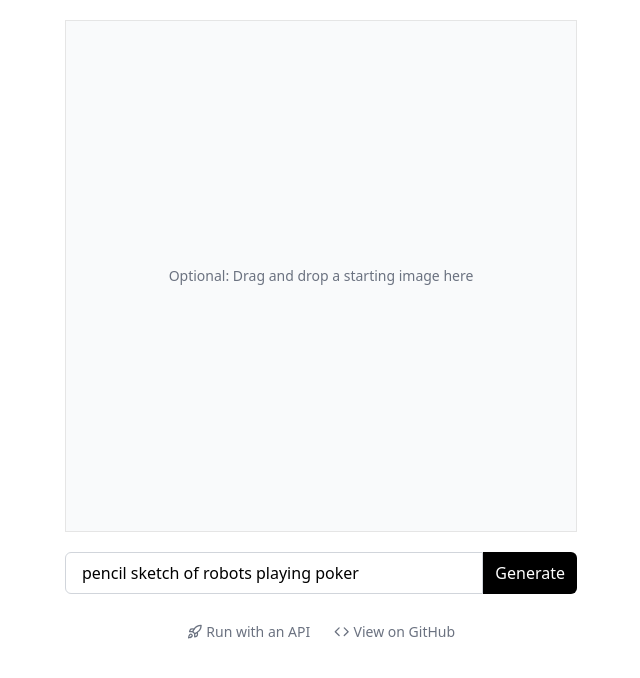
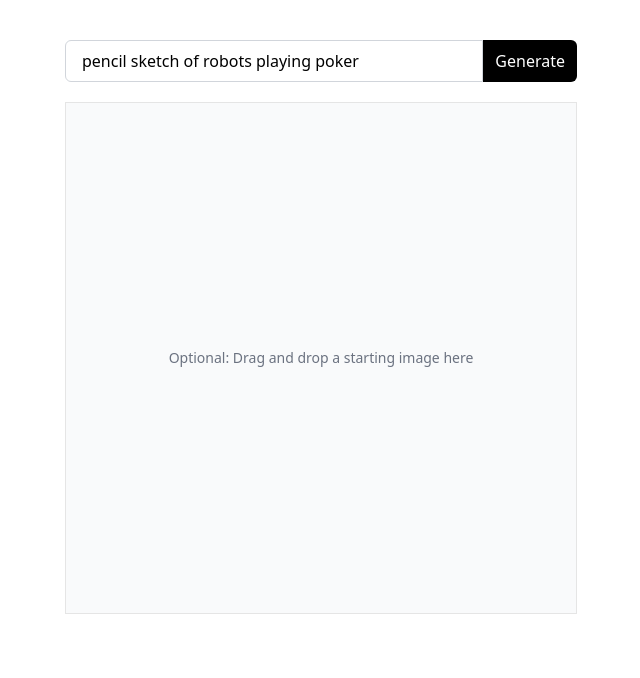
Before and after one commit to nikolaspapastavrou/scale-ai-hackathon-front-end, a Next.js app: page / in a window 1280 px wide. Shown: the top 678 px of the page, without its empty margins (319-959 px from the left). Built offline with nearby package versions, Linux system fonts and the light colour scheme.

Commit message:
Update text field to be ontop of file upload

```diff
--- a/pages/index.js
+++ b/pages/index.js
@@ -88,6 +88,23 @@ export default function Home() {
       <main className="container mx-auto p-5">
         {error && <div>{error}</div>}
 
+        <div className="max-w-[512px] mx-auto">
+          <PromptForm onSubmit={handleSubmit} />
+
+          <div className="text-center">
+            {((predictions.length > 0 &&
+              predictions[predictions.length - 1].output) ||
+              maskImage ||
+              userUploadedImage) && (
+              <button className="lil-button" onClick={startOver}>
+                <StartOverIcon className="icon" />
+                Start over
+              </button>
+            )}
+
+            <Download predictions={predictions} />
+          </div>
+        </div>
         <div className="border-hairline max-w-[512px] mx-auto relative">
           <Dropzone
             onImageDropped={setUserUploadedImage}
@@ -105,40 +122,6 @@ export default function Home() {
             />
           </div>
         </div>
-
-        <div className="max-w-[512px] mx-auto">
-          <PromptForm onSubmit={handleSubmit} />
-
-          <div className="text-center">
-            {((predictions.length > 0 &&
-              predictions[predictions.length - 1].output) ||
-              maskImage ||
-              userUploadedImage) && (
-              <button className="lil-button" onClick={startOver}>
-                <StartOverIcon className="icon" />
-                Start over
-              </button>
-            )}
-
-            <Download predictions={predictions} />
-            <Link href="https://replicate.com/stability-ai/stable-diffusion">
-              <a target="_blank" className="lil-button">
-                <RocketIcon className="icon" />
-                Run with an API
-              </a>
-            </Link>
-            <Link href="https://github.com/zeke/inpainter">
-              <a
-                className="lil-button"
-                target="_blank"
-                rel="noopener noreferrer"
-              >
-                <CodeIcon className="icon" />
-                View on GitHub
-              </a>
-            </Link>
-          </div>
-        </div>
       </main>
     </div>
   );
```
